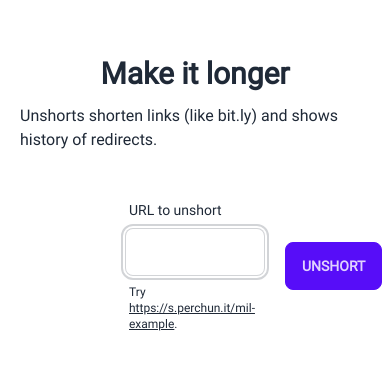
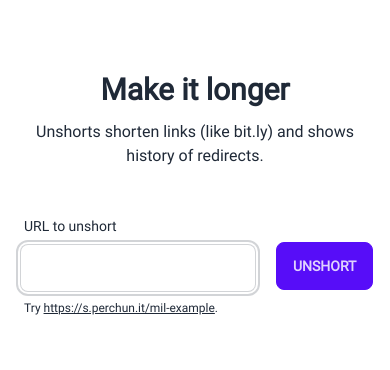
Before and after one commit to PerchunPak/make-it-longer, a SvelteKit app: page / in a window 390 px wide. Shown: the part 224-594 px from the top of the page. Built offline with nearby package versions, Linux system fonts and the light colour scheme.

Commit message:
Support phones too

```diff
--- a/src/routes/+page.svelte
+++ b/src/routes/+page.svelte
@@ -9,9 +9,9 @@
 </script>
 
 <h1 class="text-3xl font-bold">Make it longer</h1>
-<p class="mt-3">Unshorts shorten links (like bit.ly) and shows history of redirects.</p>
+<p class="mt-3 text-center">Unshorts shorten links (like bit.ly) and shows history of redirects.</p>
 
-<div class="inline-flex items-center mt-10 w-2/5">
+<div class="inline-flex items-center mt-10 w-full sm:w-2/3 xl:w-2/5">
 	<div class="form-control w-full">
 		<label class="label">
 			<span class="label-text">URL to unshort</span>
--- a/src/routes/result/+page.svelte
+++ b/src/routes/result/+page.svelte
@@ -33,7 +33,7 @@
 
 <div class="w-2/3">
 	{#if url !== null}
-		<div class="grid grid-cols-2">
+		<div class="grid grid-cols-1 lg:grid-cols-2">
 			<div>
 				<p class="text-lg py-3">Redirects history:</p>
 				<ol class="list-disc">
```
